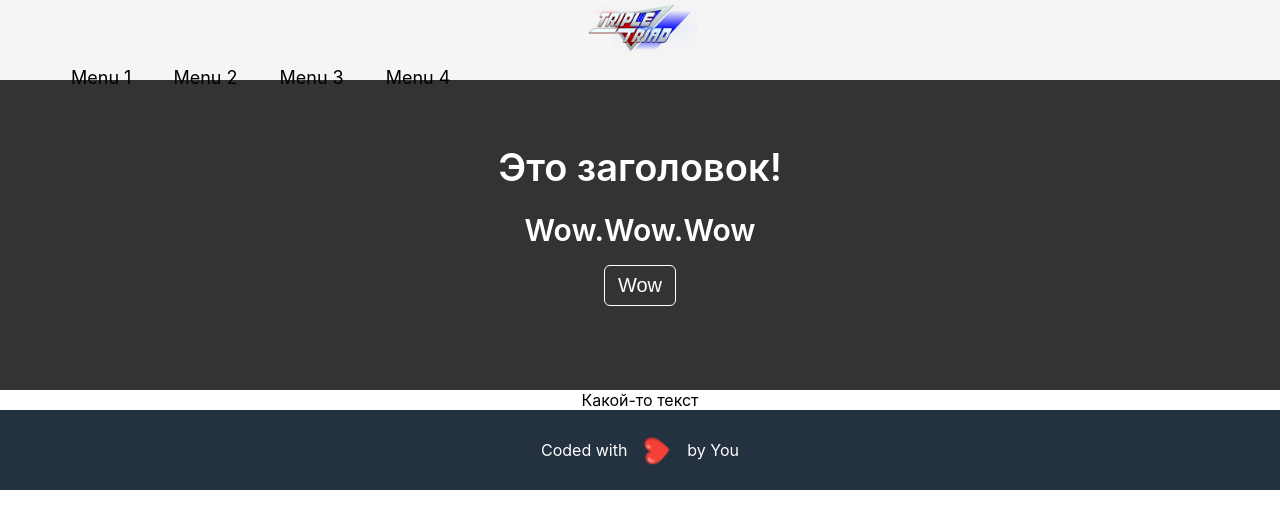
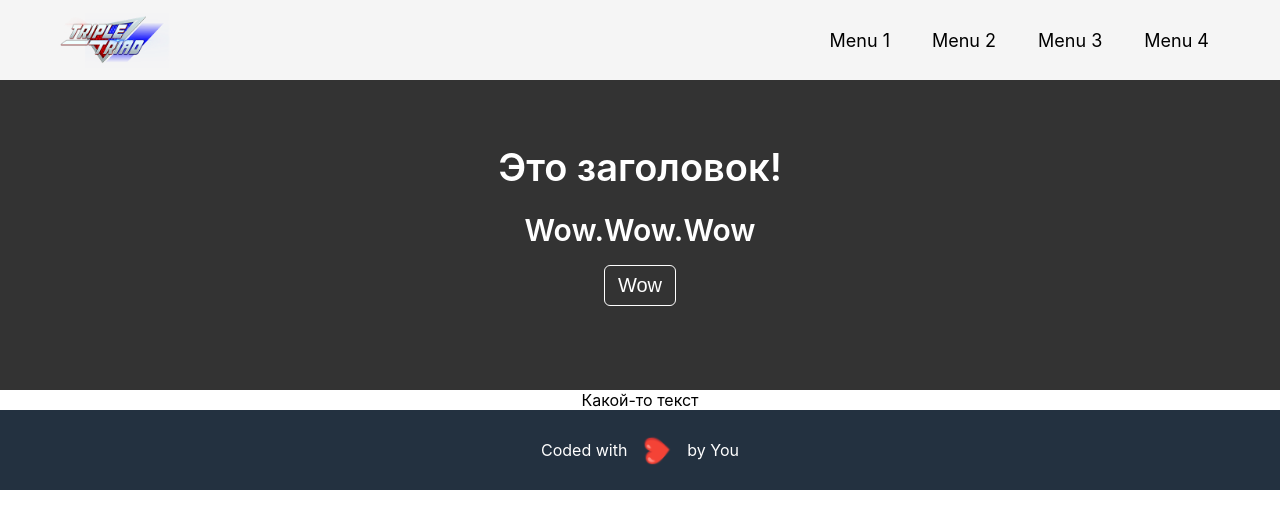
Before and after one commit to PerryCoxy/hw1, a React (Create React App) app: page / in a window 1280 px wide. Shown: the top 528 px of the page. Built offline with nearby package versions, Linux system fonts and the light colour scheme.

Commit message:
правки по стилям

```diff
--- a/src/components/Header/Header.module.css
+++ b/src/components/Header/Header.module.css
@@ -5,7 +5,6 @@
 .header {
   height: 80px;
   width: 100%;
-  display: flex;
   transition: height 0.2s linear, box-shadow 0.2s linear;
   position: fixed;
   top: 0;
@@ -22,7 +21,17 @@
   box-shadow: 0px 1px 3px 0px rgba(50, 50, 50, 0.8);
 }
 
+.container {
+  display: flex;
+  align-items: center;
+  justify-content: space-between;
+}
+
 .logo {
+  display: flex;
+}
+
+.img {
   height: 70px;
   width: 125px;
 }
--- a/src/components/Header/index.js
+++ b/src/components/Header/index.js
@@ -1,19 +1,19 @@
 import Container from '../Container'
 import logo from '../../assets/logo.png'
 
-import style from './Header.module.css'
+import s from './Header.module.css'
 
 const MENU = ['Menu 1', 'Menu 2', 'Menu 3', 'Menu 4'];
 
 const Header = () => {
   return (
-    <header className={style.root}>
-      <div className={style.header}>
-        <Container className={style.container}>
-          <div className={style.image}>
-            <img src={logo} alt="logo" className={style.logo}/>
+    <header className={s.root}>
+      <div className={s.header}>
+        <Container className={s.container}>
+          <div className={s.logo}>
+            <img src={logo} alt="logo" className={s.img}/>
           </div>
-          <ul className={style.nav}>
+          <ul className={s.nav}>
             {MENU.map(item => {
               return (
                 <li>
```
